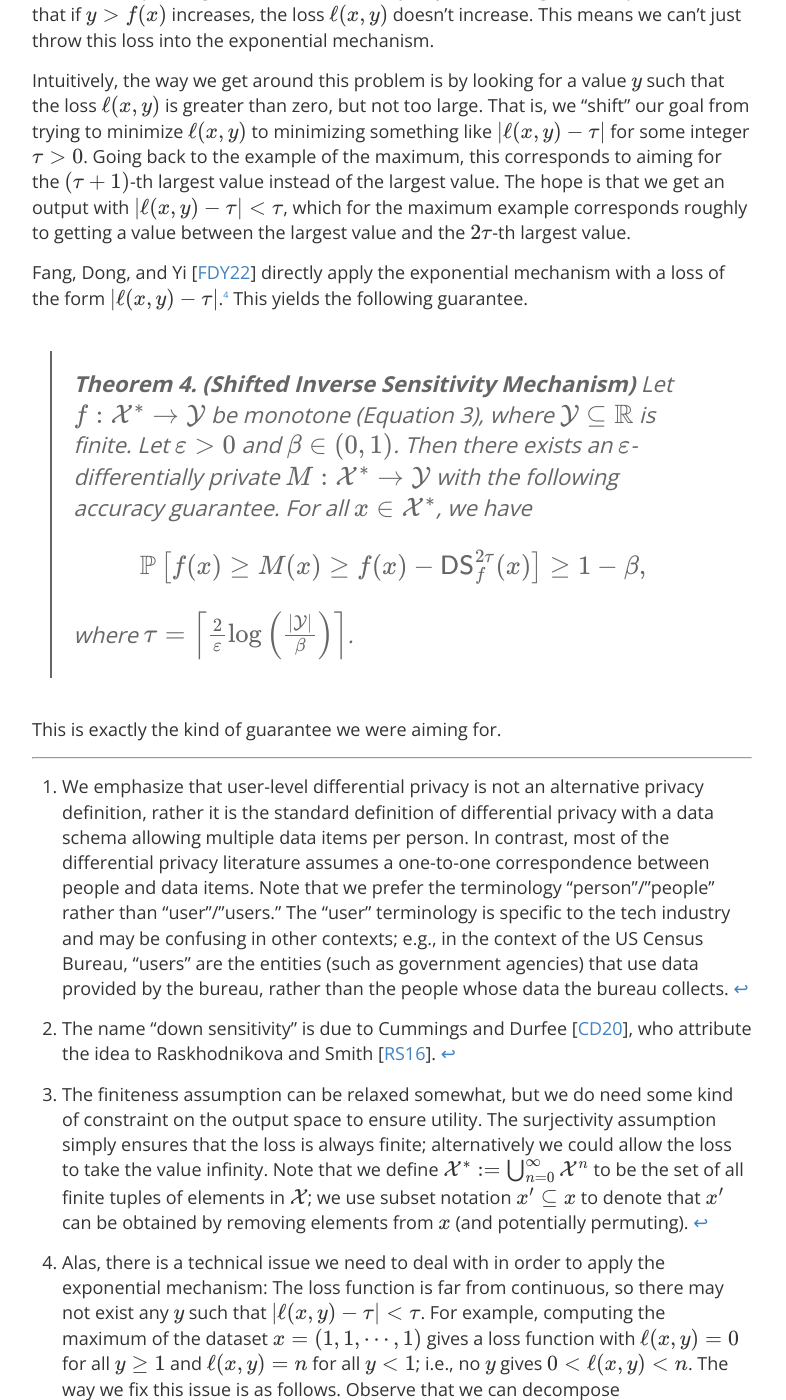
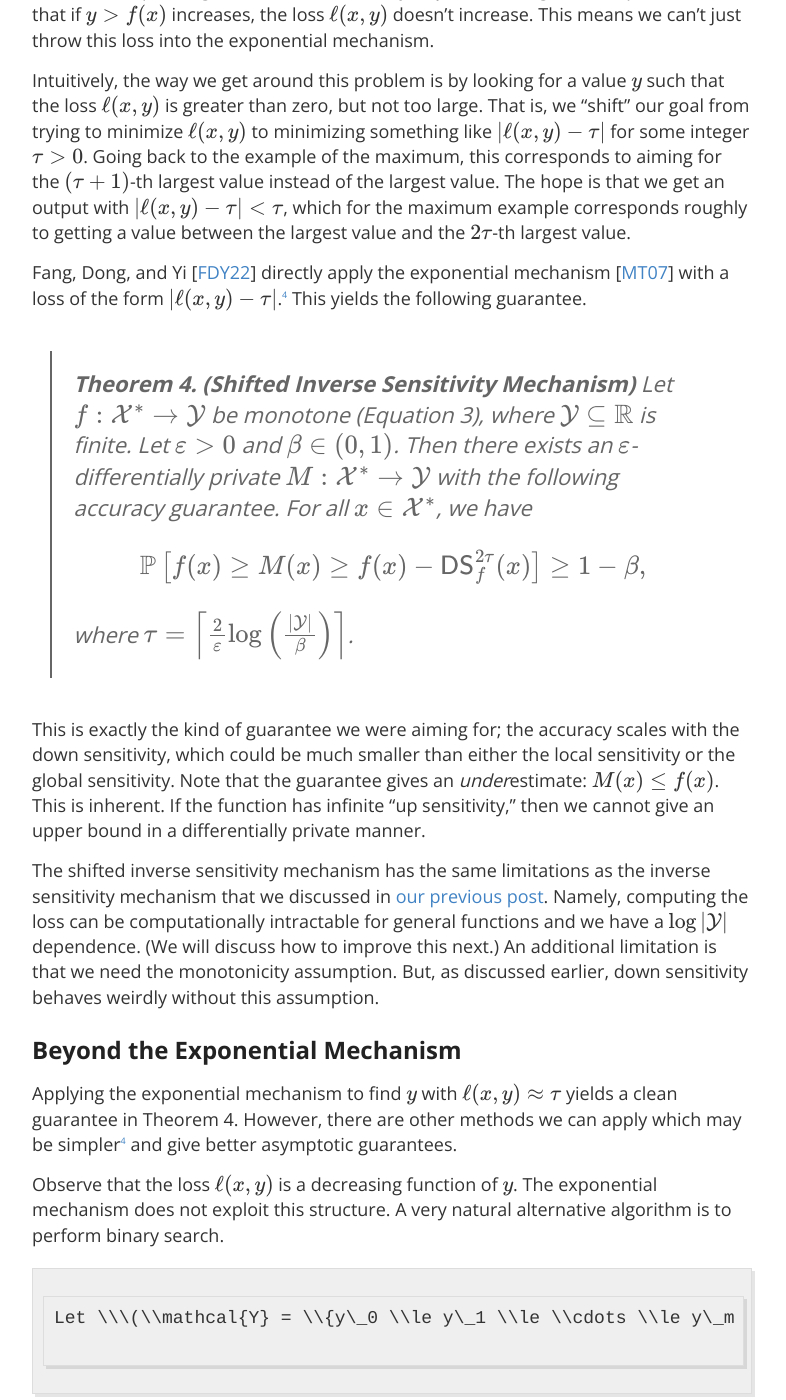
Before and after one commit to differentialprivacy/differentialprivacy, a Jekyll site: the page built from _posts/2023-09-12-down-sensitivity.md, in a window 1280 px wide and 1400 px high, scrolled down 5396 px. Shown: the whole window, without its empty margins (248-1034 px from the left). Built offline with Jekyll 4.4.1, drawn with Linux system fonts in a browser that asks for light colours; comment, search, counter and statistics services are not loaded.

Commit message:
more drafting

````diff
--- a/_posts/2023-09-12-down-sensitivity.md
+++ b/_posts/2023-09-12-down-sensitivity.md
@@ -126,7 +126,7 @@ Intuitively, the way we get around this problem is by looking for a value \\\(y\
 Going back to the example of the maximum, this corresponds to aiming for the \\\(\(\\tau+1\)\\\)-th largest value instead of the largest value.
 The hope is that we get an output with \\\(\|\\ell(x,y)-\\tau\|<\\tau\\\), which for the maximum example corresponds roughly to getting a value between the largest value and the \\\(2\tau\\\)-th largest value.
 
-Fang, Dong, and Yi [[FDY22](https://cse.hkust.edu.hk/~yike/ShiftedInverse.pdf "Juanru Fang, Wei Dong, Ke Yi. Shifted Inverse: A General Mechanism for Monotonic Functions under User Differential Privacy. CCS 2022.")] directly apply the exponential mechanism with a loss of the form \\\(\|\\ell(x,y)-\\tau\|\\\).[^4]
+Fang, Dong, and Yi [[FDY22](https://cse.hkust.edu.hk/~yike/ShiftedInverse.pdf "Juanru Fang, Wei Dong, Ke Yi. Shifted Inverse: A General Mechanism for Monotonic Functions under User Differential Privacy. CCS 2022.")] directly apply the exponential mechanism [[MT07](https://ieeexplore.ieee.org/document/4389483 "Frank McSherry, Kunal Talwar. Mechanism Design via Differential Privacy. FOCS 2007.")] with a loss of the form \\\(\|\\ell(x,y)-\\tau\|\\\).[^4]
 This yields the following guarantee.
 
 > **Theorem 4. (Shifted Inverse Sensitivity Mechanism)**
@@ -136,7 +136,23 @@ This yields the following guarantee.
 > \\\[\\mathbb{P}\\left\[ f(x) \\ge M(x) \\ge f(x) - \\mathsf{DS}\_f^{2\tau}(x)  \\right\] \\ge 1 - \\beta,\\\]
 > where \\\(\\tau=\\left\\lceil\\frac{2}{\\varepsilon}\\log\\left\(\\frac{\|\\mathcal{Y}\|}{\\beta}\\right\)\\right\\rceil\\\).
 
-This is exactly the kind of guarantee we were aiming for.
+This is exactly the kind of guarantee we were aiming for; the accuracy scales with the down sensitivity, which could be much smaller than either the local sensitivity or the global sensitivity.
+Note that the guarantee gives an <i>under</i>estimate: \\\(M(x) \\le f(x)\\\). This is inherent. If the function has infinite "up sensitivity," then we cannot give an upper bound in a differentially private manner.
+
+The shifted inverse sensitivity mechanism has the same limitations as the inverse sensitivity mechanism that we discussed in [our previous post](/inverse-sensitivity/). Namely, computing the loss can be computationally intractable for general functions and we have a \\\(\\log\|\\mathcal{Y}\|\\\) dependence. (We will discuss how to improve this next.)
+An additional limitation is that we need the monotonicity assumption. But, as discussed earlier, down sensitivity behaves weirdly without this assumption.
+
+
+## Beyond the Exponential Mechanism
+
+Applying the exponential mechanism to find \\\(y\\\) with \\\(\\ell(x,y)\\approx\\tau\\\) yields a clean guarantee in Theorem 4. However, there are other methods we can apply which may be simpler[^4] and give better asymptotic guarantees.
+
+Observe that the loss \\\(\\ell(x,y)\\\) is a decreasing function of \\\(y\\\). The exponential mechanism does not exploit this structure.
+A very natural alternative algorithm is to perform binary search.
+```
+Let \\\(\\mathcal{Y} = \\{y\_0 \\le y\_1 \\le \\cdots \\le y\_m \\}\\\).
+
+```
 
 ---
 
````
